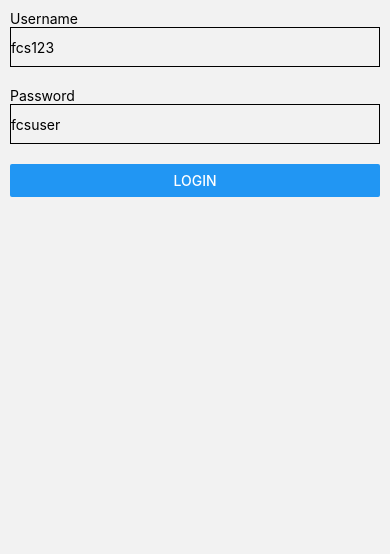
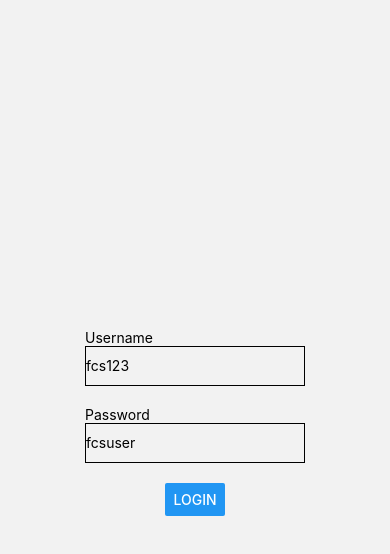
Before and after one commit to JackNgWeiMing/Movies, a React Native app: screen /SignIn in a window 390 px wide. Shown: the top 554 px of the page. Built offline with nearby package versions, Linux system fonts and the light colour scheme; no server answers.

Commit message:
fix: sigin screen layout broken

```diff
--- a/src/screens/SignIn/SignInScreen.tsx
+++ b/src/screens/SignIn/SignInScreen.tsx
@@ -1,5 +1,12 @@
 import * as React from 'react';
-import {Text, TextInput, StyleSheet, Button, ButtonProps} from 'react-native';
+import {
+  Text,
+  TextInput,
+  StyleSheet,
+  Button,
+  ButtonProps,
+  View,
+} from 'react-native';
 import {authAPI} from '../../apis';
 import {Container} from '../../components';
 import {SafeAreaView} from '../../components/SafeAreaView';
@@ -38,7 +45,11 @@ export function SignInScreen() {
 
   return (
     <SafeAreaView>
-      {/* Username Input */}
+      <View
+        style={[
+          StyleSheet.absoluteFill,
+          {justifyContent: 'center', alignItems: 'center'},
+        ]}>
         <Container>
           <Text>Username</Text>
           <TextInput
@@ -70,6 +81,9 @@ export function SignInScreen() {
         <Container>
           <Button title="Login" disabled={loading} onPress={onSubmit} />
         </Container>
+      </View>
+
+      {/* Username Input */}
     </SafeAreaView>
   );
 }
```
Lines whose indentation alone changed are shown as unchanged.
